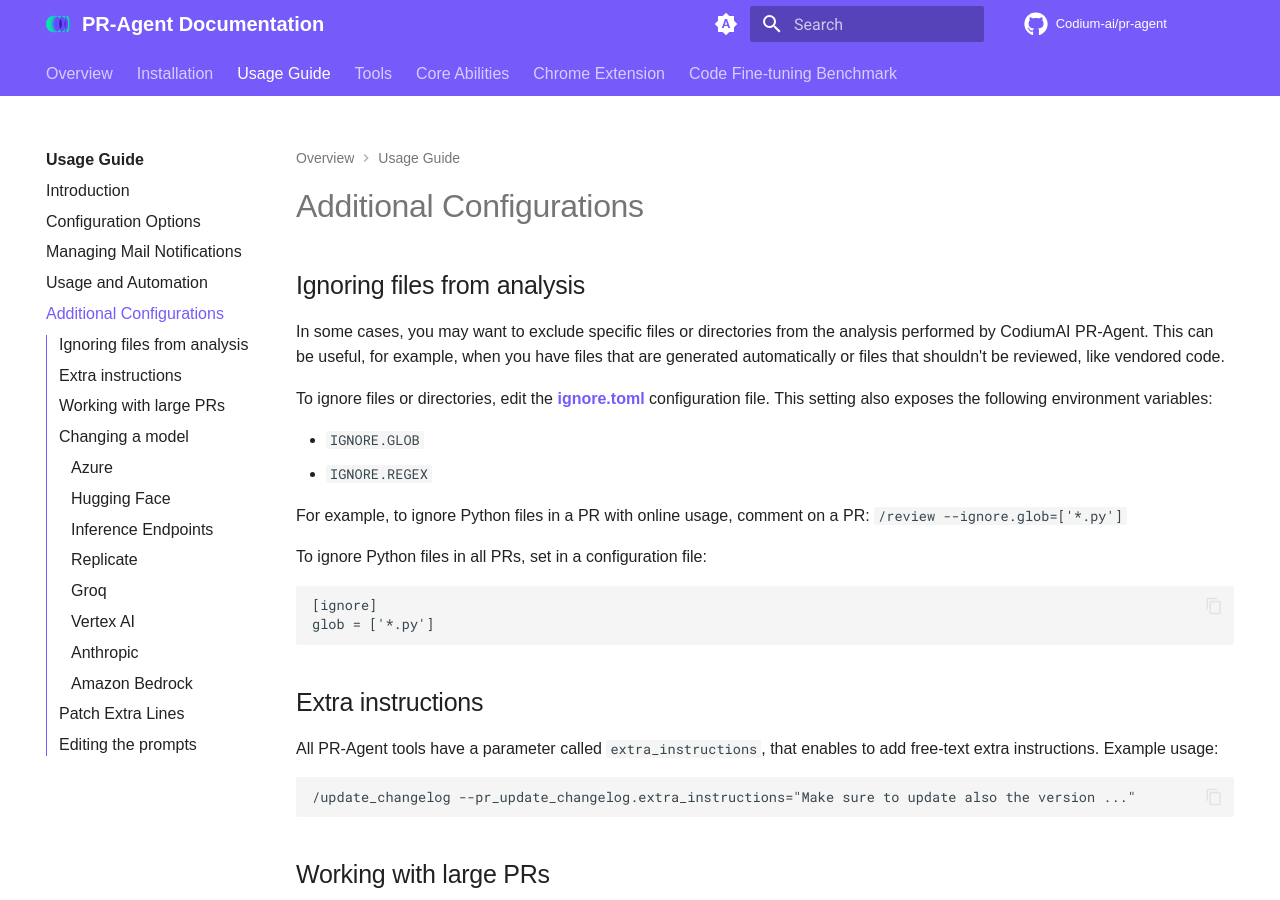
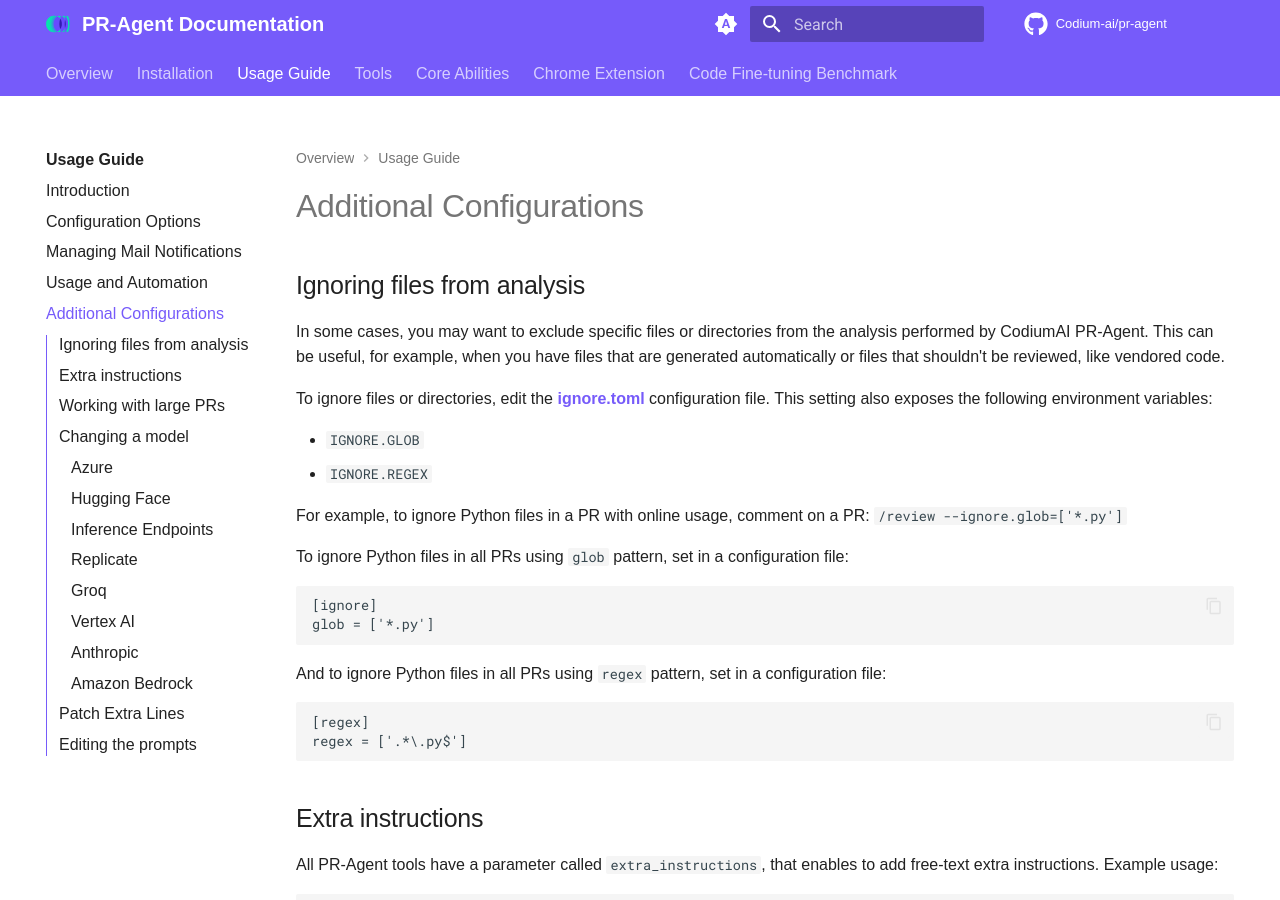
Before and after one commit to Codium-ai/pr-agent, an MkDocs documentation site: the page built from docs/docs/usage-guide/additional_configurations.md, in a window 1280 px wide and 900 px high. Built offline with MkDocs 1.6.1 and Material for MkDocs 9.7.7, drawn with Linux system fonts in a browser that asks for light colours; comment, search, counter and statistics services are not loaded.

Commit message:
Add file ignore functionality and update documentation for ignore patterns

````diff
--- a/docs/docs/usage-guide/additional_configurations.md
+++ b/docs/docs/usage-guide/additional_configurations.md
@@ -10,12 +10,17 @@ To ignore files or directories, edit the **[ignore.toml](https://github.com/Codi
 For example, to ignore Python files in a PR with online usage, comment on a PR:
 `/review --ignore.glob=['*.py']`
 
-To ignore Python files in all PRs, set in a configuration file:
+To ignore Python files in all PRs using `glob` pattern, set in a configuration file:
 ```
 [ignore]
 glob = ['*.py']
 ```
 
+And to ignore Python files in all PRs using `regex` pattern, set in a configuration file:
+```
+[regex]
+regex = ['.*\.py$']
+```
 ## Extra instructions
 
 All PR-Agent tools have a parameter called `extra_instructions`, that enables to add free-text extra instructions. Example usage:
````
Also changed, not shown: 2 other files.
